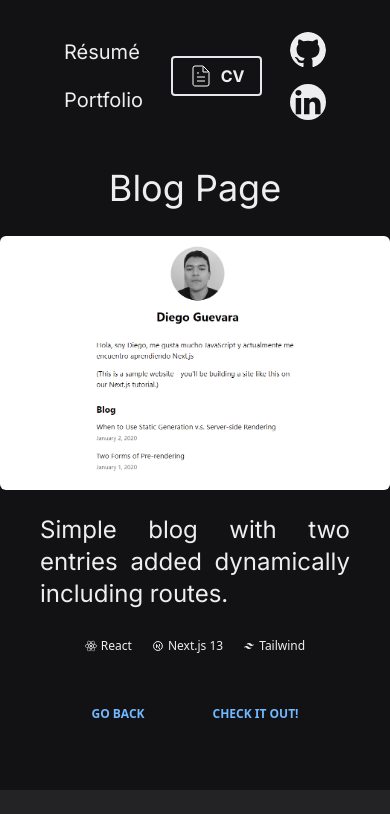
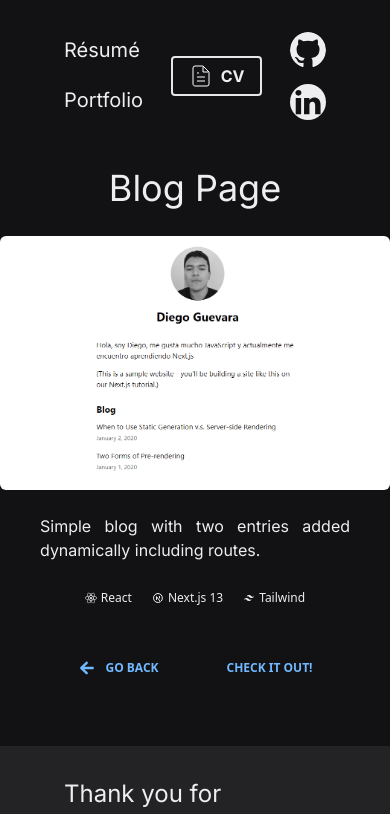
Before and after one commit to DiegoGuevaraO/portfolio, a Next.js app: page /portfolio/project/1 in a window 390 px wide. Shown: the top 814 px of the page. Built offline with nearby package versions, Linux system fonts and the light colour scheme.

Commit message:
Design changes

```diff
--- a/app/ui/navbar/NavLinks.tsx
+++ b/app/ui/navbar/NavLinks.tsx
@@ -26,7 +26,7 @@ const NavLinks: React.FC = () => {
                     key={link.name}
                     href={link.href}
                     className={clsx(
-                        "text-left md:hover:text-active-link md:hover:border-b-4 rounded-md border-main",
+                        "text-left border-b-2 border-transparent md:hover:text-active-link md:hover:border-main rounded-md border-main",
                         {
                             "text-active-link": pathname === link.href
                         }
--- a/app/ui/portfolio/DetailedDescription.tsx
+++ b/app/ui/portfolio/DetailedDescription.tsx
@@ -3,13 +3,14 @@
 import type { Project } from "@/app/lib/definitions";
 import Image from "next/image";
 import { useRouter } from "next/navigation";
+import { IoMdArrowRoundBack } from 'react-icons/io';
 
 export default function DetailedDescription({project}: {project: Project}){
     const router = useRouter();
 
     return(
         <div className="flex flex-col items-center w-full h-full mb-10">
-            <p className="text-4xl m-4">{project.name}</p>
+            <p className="text-4xl m-4 text-center">{project.name}</p>
             <Image
                 src={project.img}
                 width={600}
@@ -17,7 +18,7 @@ export default function DetailedDescription({project}: {project: Project}){
                 className="rounded-md my-3"
                 alt="Project screenshot."
             />
-            <p className="text-2xl my-3 mx-10 text-justify">{project.description}</p>
+            <p className="text-1xl my-3 mx-10 text-justify md:text-2xl">{project.description}</p>
             <div className="m-4 flex flex-wrap items-center gap-5 max-w-fit">
                 {project.technologies.map((tech,techKey) => {
                         return(
@@ -37,7 +38,7 @@ export default function DetailedDescription({project}: {project: Project}){
                     className="middle none center rounded-lg py-3 px-6 font-sans text-xs font-bold uppercase text-active-link transition-all hover:bg-main hover:text-black active:bg-back active:text-active-link disabled:pointer-events-none disabled:opacity-50 disabled:shadow-none"
                     data-ripple-dark="true"
                 >
-                    Go Back
+                    <span className="flex flex-wrap items-center gap-2"><IoMdArrowRoundBack size={20}/> <span>Go Back</span></span>
                 </button>
             </a>
             <a href={project.href} target="_blank" className="text-active-link rounded mt-2">
```
